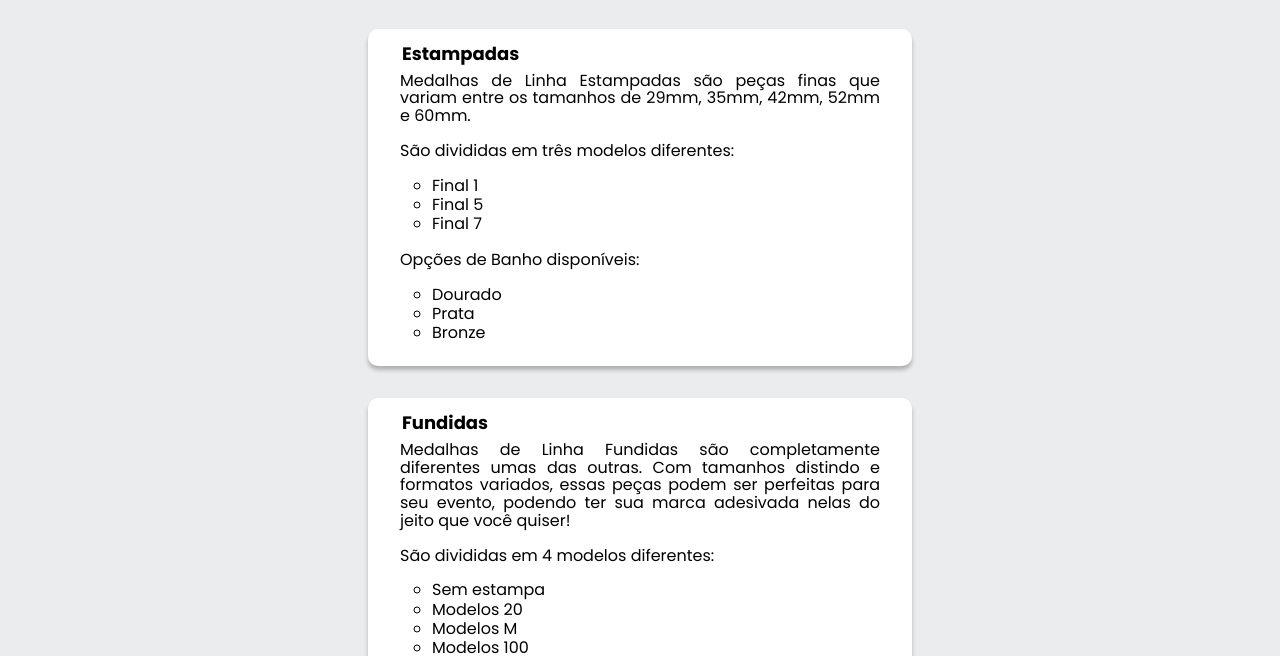
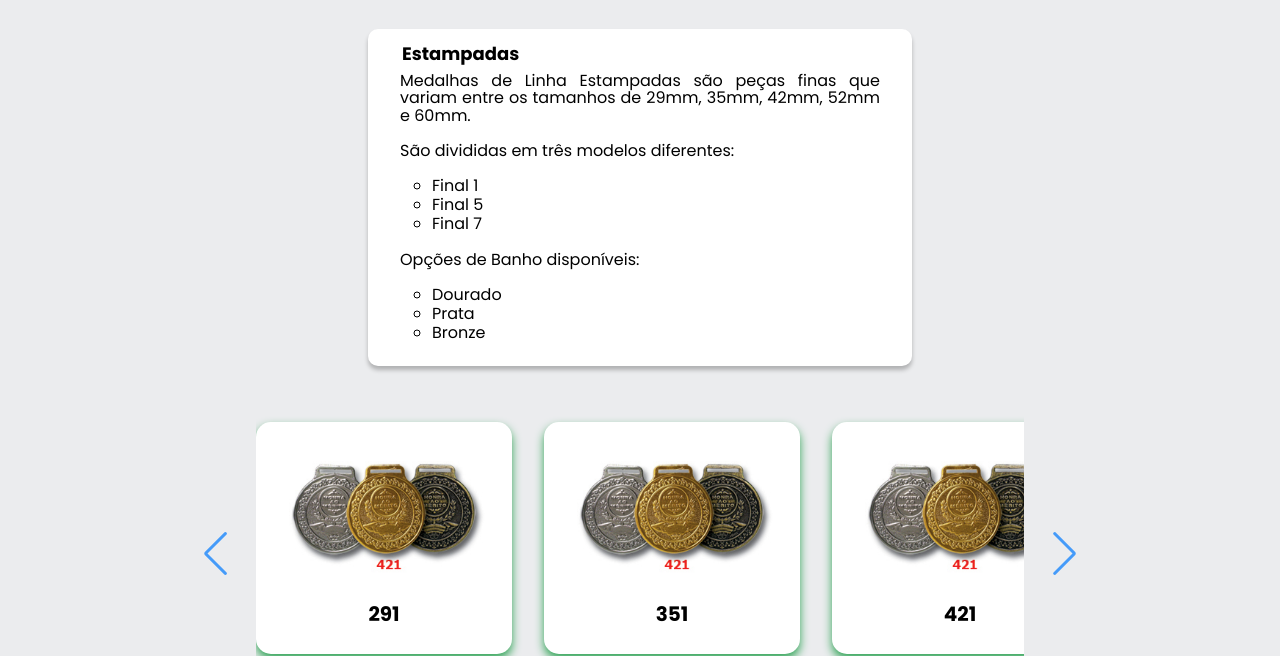
Before and after one commit to BruboCF/Medasul, a website: page public/linha.html in a window 1280 px wide. Shown: the part 145-801 px from the top of the page. Drawn offline with nearby package versions, Linux system fonts and the light colour scheme.

Commit message:
swiper test

```diff
--- /dev/null
+++ b/public/css/carrossel/swiper.css
@@ -0,0 +1,106 @@
+.carrossel{
+  position: relative;
+  display: flex;
+  justify-self: center;
+  align-items: center;
+  padding: 0 4em 2em 4em;
+  width: 60%;
+  background-color: var(--cor-de-fundo);
+}
+
+.swiper{
+  width: 100%;
+  height: auto;
+}
+
+.swiper-wrapper{
+  display: flex;
+  width: 100%;
+}
+
+.card-swiper{
+  width: auto;
+  position: relative;
+  background: var(--branco);
+  border-radius: 15px;
+  margin: 1.5em 0;
+  box-shadow: 0 5px 10px var(--verde);
+  display: flex;
+  justify-content: center;
+  align-items: center;
+  text-align: center;
+}
+
+.card-swiper::before{
+  content: "";
+  position: absolute;
+  background: var(--branco);
+  border-radius: 20px 20px 0 0;
+}
+
+.card-swiper .card-content{
+  display: flex;
+  flex-direction: column;
+  align-items: center;
+  padding: 30px;
+  position: relative;
+  z-index: 100;
+}
+
+.image img{
+  height: 100%;
+  width: 100%;
+  object-fit: cover;
+  border-radius: 20%;
+  border: 3px solid #fff;
+}
+
+.card-swiper .name{
+  display: flex;
+  flex-direction: column;
+  align-items: center;
+  margin-top: 20px;
+  color: var(--preto);
+}
+
+.name .model-name{
+  font-size: 20px;
+  font-weight: 600;
+}
+
+.name{
+  font-size: 15px;
+  font-weight: 500;
+}
+
+.swiper-pagination{
+  position: absolute;
+  top: 450px;
+}
+
+.swiper-pagination-bullet{
+  height: 7px;
+  width: 26px;
+  border-radius: 25px;
+  background: var(--verde);
+}
+
+.swiper-button-next{
+  right: -40px;
+}
+
+.swiper-button-prev{
+  left: -40px;
+}
+
+.swiper-button-next, .swiper-button-prev{
+  opacity: 0.7;
+  color: var(--verde);
+  transition: all 0.3s ease;
+  z-index: 10;
+}
+
+.swiper-button-next:hover, .swiper-button-prev:hover{
+  opacity: 1;
+  color: var(--verde);
+}
--- a/public/css/style.css
+++ b/public/css/style.css
@@ -8,6 +8,7 @@
 @import url("trofeu/descricao-trofeu.css");
 @import url("empresa/empresa.css");
 @import url("contato/contato.css");
+@import url("carrossel/swiper.css");
 
 :root {
     --cor-de-fundo: #EBECEE;
--- a/public/linha.html
+++ b/public/linha.html
@@ -10,9 +10,10 @@
     <link rel="preconnect" href="https://fonts.googleapis.com">
     <link rel="preconnect" href="https://fonts.gstatic.com" crossorigin>
     <link href="https://fonts.googleapis.com/css2?family=Poppins:wght@300;400;500;700&display=swap" rel="stylesheet">
-    <link rel="stylesheet"href="https://cdn.jsdelivr.net/npm/swiper@9/swiper-bundle.min.css"/>
-    <!-- SwiperJS, pluguin para fazer o carrossel com JS -->
-    <link href="https://fonts.googleapis.com/css2?family=Josefin+Sans:wght@400;700&display=swap" rel="stylesheet">
+    <!-- Link Swiper's CSS -->
+    <link rel="stylesheet" href="https://unpkg.com/swiper/swiper-bundle.min.css"/>
+    <!-- Fontawesome CDN Link -->
+    <link rel="stylesheet" href="https://cdnjs.cloudflare.com/ajax/libs/font-awesome/6.0.0-beta3/css/all.min.css"/>
 </head>
 
 <body>
@@ -72,59 +73,68 @@
                 </div>
             </div>
         </section>
-        <!--
+
         <section class="carrossel">
-            <div class="swiper">
-                    <div class="swiper-pagination"></div>
+            <div class="swiper mySwiper">
+                <div class="swiper-wrapper">
+                    <div class="swiper-slide card-swiper">
+                        <div class="card-content">
+                            <div class="image">
+                                <img src="img/421.jpg">
+                            </div>
+                            <div class="name">
+                                <span class="model-name">291</span>
+                            </div>
+                        </div>
+                    </div>
+                    <div class="swiper-slide card-swiper">
+                        <div class="card-content">
+                            <div class="image">
+                                <img src="img/421.jpg">
+                            </div>
+                            <div class="name">
+                                <span class="model-name">351</span>
+                            </div>
+                        </div>
+                    </div>
+                    <div class="swiper-slide card-swiper">
+                        <div class="card-content">
+                            <div class="image">
+                                <img src="img/421.jpg">
+                            </div>
+                            <div class="name">
+                                <span class="model-name">421</span>
+                            </div>
+                        </div>
+                    </div>
+                    <div class="swiper-slide card-swiper">
+                        <div class="card-content">
+                            <div class="image">
+                                <img src="img/421.jpg">
+                            </div>
+                            <div class="name">
+                                <span class="model-name">521</span>
+                            </div>
+                        </div>
+                    </div>
+                    <div class="swiper-slide card-swiper">
+                        <div class="card-content">
+                            <div class="image">
+                                <img src="img/421.jpg">
+                            </div>
+                            <div class="name">
+                                <span class="model-name">601</span>
+                            </div>
+                        </div>
+                    </div>
+                </div>
+            </div>
 
-                    <div class="swiper-wrapper">
-                        <div class="swiper-slide"><img src="img/291.jpg" alt="Medalha 291" height="141" width="233"></div>
-                        <div class="swiper-slide"><img src="img/351.jpg" alt="Medalha 351" height="141" width="233"></div>
-                        <div class="swiper-slide"><img src="img/421.jpg" alt="Medalha 421" height="141" width="233"></div>
-                        <div class="swiper-slide"><img src="img/521.jpg" alt="Medalha 521" height="141" width="233"></div>
-                        <div class="swiper-slide"><img src="img/601.jpg" alt="Medalha 601" height="141" width="233"></div>
-                    </div>
-                    <div class="swiper-pagination"></div>
-                </div>
-            </section>
-            <section class="carrossel">
-                <div class="swiper">
-                    <div class="swiper-pagination"></div>
-                    <div class="swiper-wrapper">
-                        <div class="swiper-slide"><img src="img/295.jpg" alt="Medalha 295" height="141" width="233"></div>
-                        <div class="swiper-slide"><img src="img/355.jpg" alt="Medalha 355" height="141" width="233"></div>
-                        <div class="swiper-slide"><img src="img/425.jpg" alt="Medalha 425" height="141" width="233"></div>
-                        <div class="swiper-slide"><img src="img/525.jpg" alt="Medalha 525" height="141" width="233"></div>
-                        <div class="swiper-slide"><img src="img/605.jpg" alt="Medalha 605" height="141" width="233"></div>
-                    </div>
-                    <div class="swiper-pagination"></div>
-                </div>
-            </section>
-            <section class="carrossel">
-                <div class="swiper">
-                    <div class="swiper-pagination"></div>
-                    <div class="swiper-wrapper">
-                        <div class="swiper-slide"><img src="img/297.jpg" alt="Medalha 297" height="141" width="233"></div>
-                        <div class="swiper-slide"><img src="img/357.jpg" alt="Medalha 357" height="141" width="233"></div>
-                        <div class="swiper-slide"><img src="img/427.jpg" alt="Medalha 427" height="141" width="233"></div>
-                        <div class="swiper-slide"><img src="img/527.jpg" alt="Medalha 527" height="141" width="233"></div>
-                        <div class="swiper-slide"><img src="img/607.jpg" alt="Medalha 607" height="141" width="233"></div>
-                    </div>
-                    <div class="swiper-pagination"></div>
-                </div>
-            </section>
-            <section class="carrossel">
-                <div class="swiper">
-                    <div class="swiper-pagination"></div>
-                    <div class="swiper-wrapper">
-                        <div class="swiper-slide"><img src="img/35.jpg" alt="Medalha 35" height="141" width="233"></div>
-                        <div class="swiper-slide"><img src="img/42.jpg" alt="Medalha 42" height="141" width="233"></div>
-                        <div class="swiper-slide"><img src="img/52.jpg" alt="Medalha 52" height="141" width="233"></div>
-                    </div>
-                    <div class="swiper-pagination"></div>
-                </section>
-            </div>
-            -->
+            <div class="swiper-button-next"></div>
+            <div class="swiper-button-prev"></div>
+            <div class="swiper-pagination"></div>
+
+        </section>
 
             <div class="cards__container">
                 <div class="card">
@@ -150,61 +160,6 @@
             </div>
         </section>
 
-        <!--
-        <section class="carrossel">
-            <div class="swiper">
-                    <div class="swiper-pagination"></div>
-
-                    <div class="swiper-wrapper">
-                        <div class="swiper-slide"><img src="img/291.jpg" alt="Medalha 291" height="141" width="233"></div>
-                        <div class="swiper-slide"><img src="img/351.jpg" alt="Medalha 351" height="141" width="233"></div>
-                        <div class="swiper-slide"><img src="img/421.jpg" alt="Medalha 421" height="141" width="233"></div>
-                        <div class="swiper-slide"><img src="img/521.jpg" alt="Medalha 521" height="141" width="233"></div>
-                        <div class="swiper-slide"><img src="img/601.jpg" alt="Medalha 601" height="141" width="233"></div>
-                    </div>
-                    <div class="swiper-pagination"></div>
-                </div>
-            </section>
-            <section class="carrossel">
-                <div class="swiper">
-                    <div class="swiper-pagination"></div>
-                    <div class="swiper-wrapper">
-                        <div class="swiper-slide"><img src="img/295.jpg" alt="Medalha 295" height="141" width="233"></div>
-                        <div class="swiper-slide"><img src="img/355.jpg" alt="Medalha 355" height="141" width="233"></div>
-                        <div class="swiper-slide"><img src="img/425.jpg" alt="Medalha 425" height="141" width="233"></div>
-                        <div class="swiper-slide"><img src="img/525.jpg" alt="Medalha 525" height="141" width="233"></div>
-                        <div class="swiper-slide"><img src="img/605.jpg" alt="Medalha 605" height="141" width="233"></div>
-                    </div>
-                    <div class="swiper-pagination"></div>
-                </div>
-            </section>
-            <section class="carrossel">
-                <div class="swiper">
-                    <div class="swiper-pagination"></div>
-                    <div class="swiper-wrapper">
-                        <div class="swiper-slide"><img src="img/297.jpg" alt="Medalha 297" height="141" width="233"></div>
-                        <div class="swiper-slide"><img src="img/357.jpg" alt="Medalha 357" height="141" width="233"></div>
-                        <div class="swiper-slide"><img src="img/427.jpg" alt="Medalha 427" height="141" width="233"></div>
-                        <div class="swiper-slide"><img src="img/527.jpg" alt="Medalha 527" height="141" width="233"></div>
-                        <div class="swiper-slide"><img src="img/607.jpg" alt="Medalha 607" height="141" width="233"></div>
-                    </div>
-                    <div class="swiper-pagination"></div>
-                </div>
-            </section>
-            <section class="carrossel">
-                <div class="swiper">
-                    <div class="swiper-pagination"></div>
-                    <div class="swiper-wrapper">
-                        <div class="swiper-slide"><img src="img/35.jpg" alt="Medalha 35" height="141" width="233"></div>
-                        <div class="swiper-slide"><img src="img/42.jpg" alt="Medalha 42" height="141" width="233"></div>
-                        <div class="swiper-slide"><img src="img/52.jpg" alt="Medalha 52" height="141" width="233"></div>
-                    </div>
-                    <div class="swiper-pagination"></div>
-                </section>
-            </div>
-        </section>
-        -->
-
         <div class="cards__container">
             <div class="card">
                 <div class="card__descrição titulo__contato">
@@ -218,8 +173,6 @@
             </div>
         </div>
 
-    <!--FAZER UMA PARTE EMBAIXO QUE VAI DIRETO PARA OS CONTATOS CASO A PESSOA TENHA GOSTADO DOS PRODUTOS-->
-
     </main>
 
     <footer class="rodape">
@@ -229,16 +182,23 @@
             medasul@medasul.com - Telefone: (54) 3291-2122</p>
     </footer>
 
-
-    <script src="https://cdn.jsdelivr.net/npm/swiper@9/swiper-bundle.min.js"></script>
+    <!-- Swiper JS -->
+    <script src="https://unpkg.com/swiper/swiper-bundle.min.js"></script>
     <script>
-        const swiper = new Swiper('.swiper', {
-            spaceBetween: 10,
-            slidesPerView: 3,
-            pagination: {
-                el: '.swiper-pagination',
-                type: 'bullets',
-            }
+        var swiper = new Swiper(".mySwiper", {
+        slidesPerView: 3,
+        spaceBetween: 0,
+        slidesPerGroup: 3,
+        loop: true,
+        loopFillGroupWithBlank: true,
+        pagination: {
+            el: ".swiper-pagination",
+            clickable: true,
+        },
+        navigation: {
+            nextEl: ".swiper-button-next",
+            prevEl: ".swiper-button-prev",
+        },
         });
     </script>
 </body>
```
Also changed, not shown: public/index.html (+1 -5 lines).
